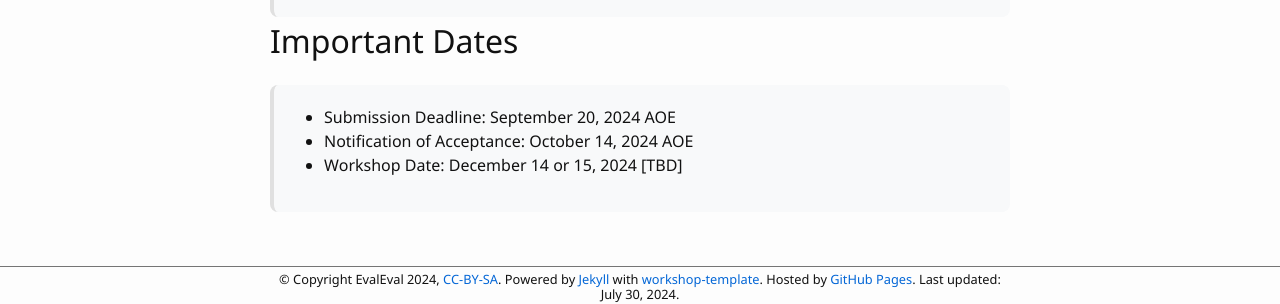
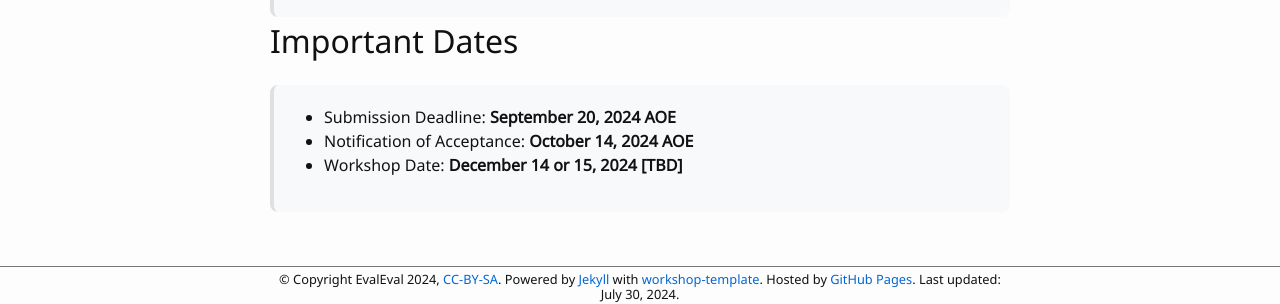
Before and after one commit to aaai-fidu-lab/aaai-fidu-lab.github.io, a Jekyll site: the page built from call-for-papers.md, in a window 1280 px wide. Shown: the part 1203-1507 px from the top of the page. Built offline with Jekyll 4.4.1, drawn with Linux system fonts in a browser that asks for light colours; our own code applies the rules of GitHub Pages for plain Markdown files.

```diff
--- a/call-for-papers.md
+++ b/call-for-papers.md
@@ -76,8 +76,8 @@ We welcome submissions addressing, but not limited to, the following themes:
 
 <div class="container" markdown="1">
 
-- Submission Deadline: September 20, 2024 AOE
-- Notification of Acceptance: October 14, 2024 AOE
-- Workshop Date: December 14 or 15, 2024 [TBD]
+- Submission Deadline: **September 20, 2024 AOE**
+- Notification of Acceptance: **October 14, 2024 AOE**
+- Workshop Date: **December 14 or 15, 2024 [TBD]**
 
 </div>
```
